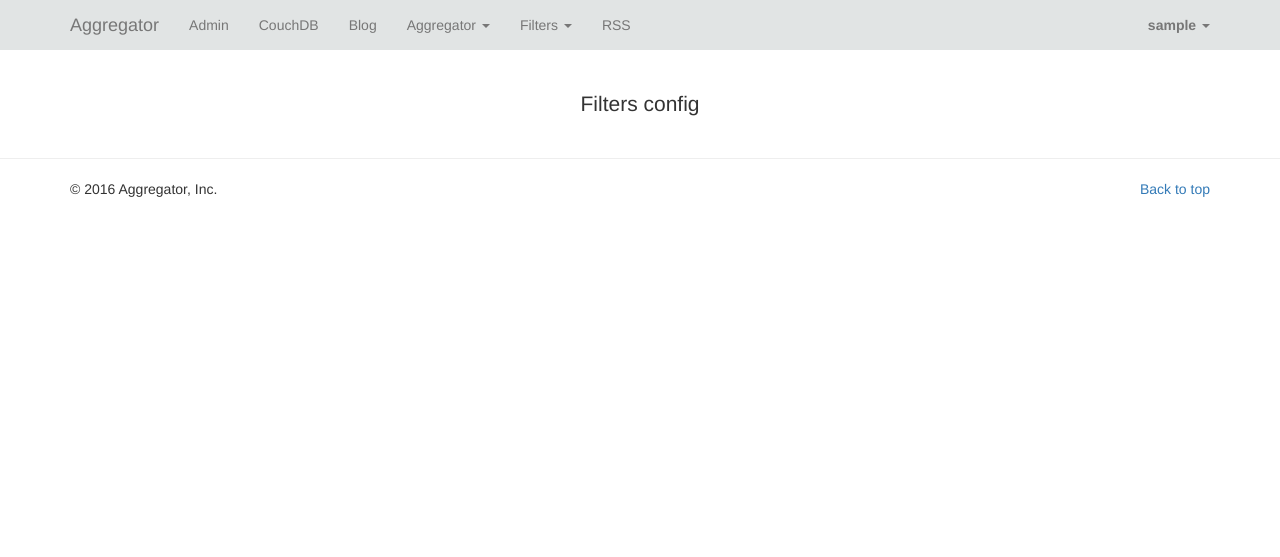
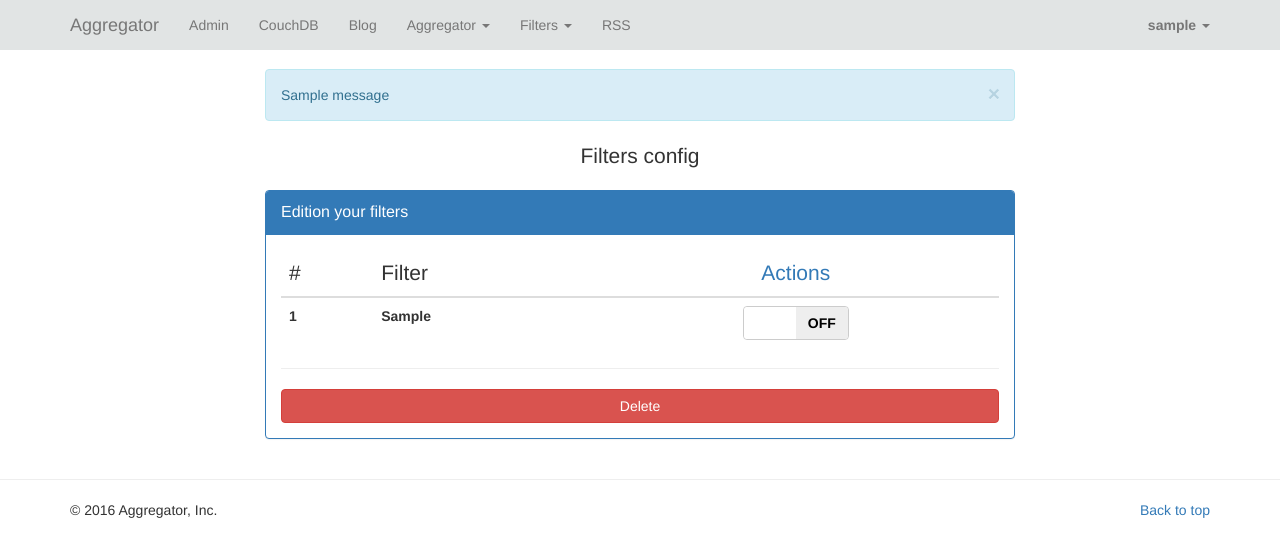
Before and after one commit to dmmeteo/trydjango18, a Django app: template templates/filters/filters_config.html in a window 1280 px wide. Shown: the top 557 px of the page. Run offline with Django 3.2, Linux system fonts and the light colour scheme; a user stored in the database is signed in; tables that the repository leaves empty hold one stand-in row (values such as "Sample post"); the template is opened without the code that fills it: most values are stand-ins (such as "Sample title", 1, 10 or a date in 2020); one stand-in notice (Sample message) is shown; lists and menus that the app fills with data are empty; parts of the project's set-up code (start-up, migrations or seed data) failed here and were passed over; some libraries are stand-ins or nearby versions.

Commit message:
Created a filter's edit template

```diff
--- a/templates/filters/filters_config.html
+++ b/templates/filters/filters_config.html
@@ -1,9 +1,66 @@
 {% extends 'base.html' %}
+{% load staticfiles %}
 {% block head_title %}Filters configuration{% endblock %}
+{% block style %}
+    <link rel="stylesheet" href="{% static 'css/bootstrap-switch.css' %}">
+{% endblock %}
 {% block content %}
-    <div class="row">
-        <div class="col-md-8 col-md-offset-2">
+<div class="row">
+    <div class="col-md-8 col-md-offset-2">
+        {% if request.user.is_authenticated and response %}
+            {% for message in messages %}
+                <div class="alert alert-info alert-dismissible" role="alert">
+                    <button type="button" class="close" data-dismiss="alert" aria-label="Close"><span
+                            aria-hidden="true">&times;</span></button>
+                    {{ message }}
+                </div>
+            {% endfor %}
+
             <h1 class="lead text-align-center">Filters config</h1>
-        </div>
+            <div class="panel panel-primary">
+                <div class="panel-heading">
+                    <div class="panel-title">
+                        Edition your filters
+                    </div>
+                </div>
+                <div class="panel-body">
+                    <form action="" method="post">
+                        {% csrf_token %}
+                        <table class="table table-responsive table-hover">
+                            <thead>
+                            <th class="lead">#</th>
+                            <th class="lead">Filter</th>
+                            <th class="lead text-align-center">
+                                <a href="#" title="What is it?" data-toggle="popover" data-placement="left"
+                                   data-content="Select elements what you want and press a button for deletion.">Actions</a>
+                            </th>
+                            </thead>
+                            {% for foo in response %}
+                                <tbody>
+                                <th>{{ forloop.counter }}</th>
+                                <th>{{ foo.value.0 }}</th>
+                                <th class="text-align-center"><input type="checkbox" name="item"
+                                                                     value="{{ foo.id }}"></th>
+                                </tbody>
+                            {% endfor %}
+                        </table>
+                        <hr>
+                        <button class="btn btn-danger btn-block" type="submit" name="button">Delete</button>
+                    </form>
+                </div>
+            </div>
+        {% elif not response %}
+            <p class="lead">There is no documents. You can <a href="{% url 'filters:add' %}">add</a> a
+                new
+                document.</p>
+        {% else %}
+        {% include 'permission.html' %}
+        {% endif %}
     </div>
+</div>
 {% endblock %}
+{% block js %}
+    <script src="{% static 'js/init-bw.js' %}"></script>
+    <script src="{% static 'js/bootstrap-switch.js' %}"></script>
+    <script src="{% static 'js/popover.js' %}"></script>
+{% endblock %}
```
